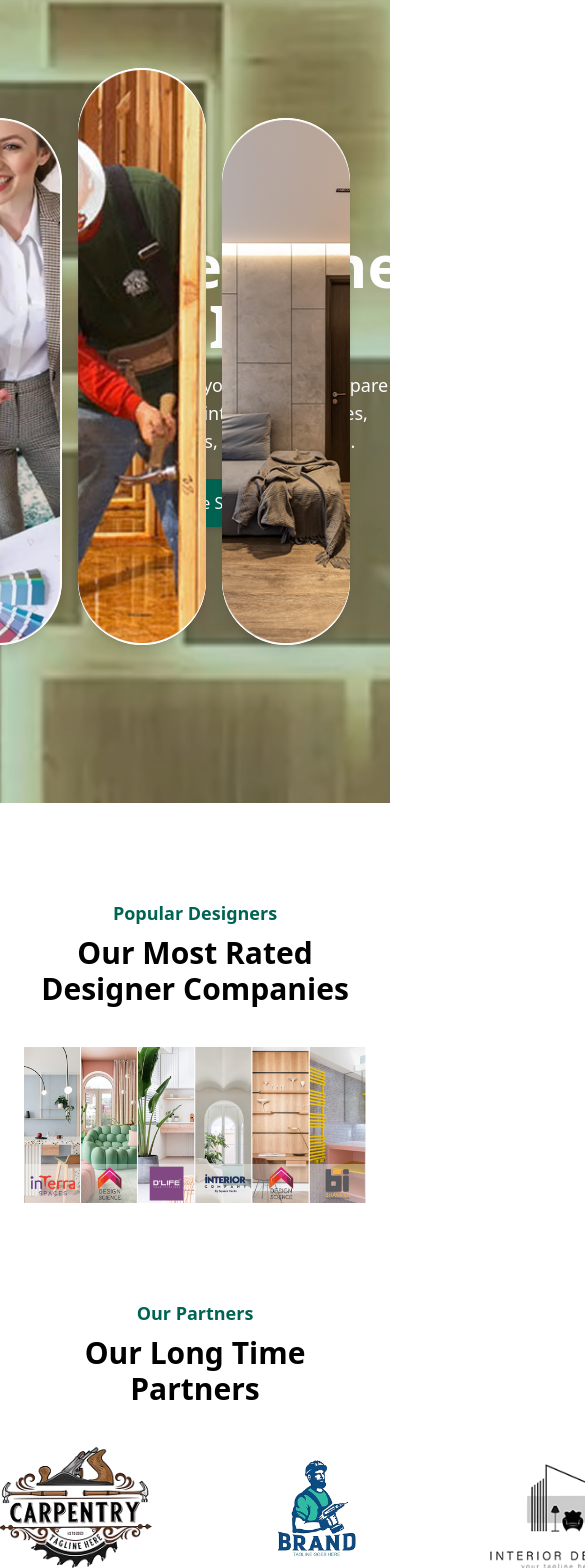
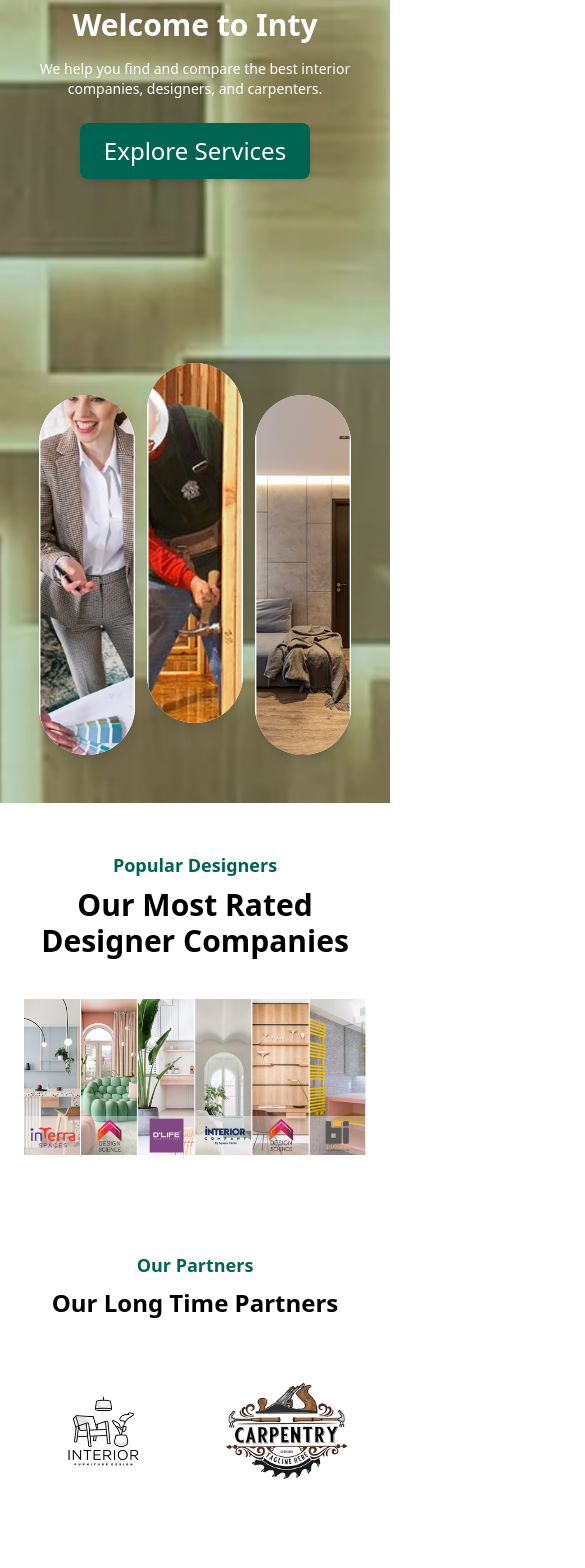
Before and after one commit to saiyam0211/inty-frontend, a React (Vite) app: page / in a window 390 px wide. Shown: the part 1960-3528 px from the top of the page, 585 px wide, since content can reach past the window. Built offline with nearby package versions, Linux system fonts and the light colour scheme.

Commit message:
make some components responsive

```diff
--- a/src/components/Hero/Hero.jsx
+++ b/src/components/Hero/Hero.jsx
@@ -1,31 +1,39 @@
-import React from 'react'
+import React from "react";
 
 const Hero = () => {
   return (
-    <section className="relative w-full h-screen flex items-center justify-between bg-cover bg-center  mb-12 px-10"
-      style={{ backgroundImage: "url('./images/hero-bg.png" }}>
-      <div className="max-w-lg ml-[90px] text-white">
-        <h1 className="text-6xl font-bold">Welcome to Inty</h1>
-        <p className="mt-4 text-lg">
+    <section
+    className="relative w-full min-h-screen flex flex-col lg:flex-row items-center justify-between bg-cover bg-center px-4 sm:px-6 md:px-10 lg:px-16 py-12 lg:py-0"
+    style={{ backgroundImage: "url('./images/hero-bg.png')" }}
+  >
+    {/* Left Content */}
+    <div className="max-w-xl text-white text-center lg:text-left lg:ml-16">
+      <h1 className="text-3xl sm:text-5xl md:text-6xl lg:text-6xl font-bold">
+        Welcome to Inty
+      </h1>
+      <p className="mt-4 text-sm sm:text-2xl md:text-2xl">
         We help you find and compare the best interior companies, designers, and carpenters.
       </p>
-        <button className="mt-6 px-6 py-3 bg-[#006452] text-white rounded-lg shadow-md hover:bg-green-700">
+      <button className="mt-6 px-6 py-3 bg-[#006452] text-white sm:py-5 text-2xl rounded-lg shadow-md md:text-2xl md:py-5 hover:bg-green-700 transition duration-300">
         Explore Services
       </button>
     </div>
-      <div className="absolute right-10 flex space-x-4">
-        <div className="w-32 h90 bg-white rounded-full overflow-hidden shadow-lg">
+
+    {/* Right Image Section */}
+    <div className="relative flex space-x-3 sm:space-x-5 md:space-x-6 lg:space-x-8 mt-8 lg:mt-0">
+      <div className="w-24 sm:w-28 md:w-32 h-90 sm:h-95 md:h-95 bg-white rounded-full overflow-hidden shadow-lg">
         <img src="./images/img1.png" alt="Designer" className="w-full h-full object-cover" />
       </div>
-        <div className="w-32 mt-[-50px] h90 bg-white rounded-full overflow-hidden shadow-lg">
+      <div className="w-24 sm:w-28 md:w-32 h-90 sm:h-120 md:h-120 bg-white rounded-full overflow-hidden shadow-lg transform -translate-y-8 sm:-translate-y-8  md:-translate-y-8 lg:-translate-y-8">
         <img src="/images/img2.png" alt="Carpenter" className="w-full h-full object-cover" />
       </div>
-        <div className="w-32 h90 bg-white rounded-full overflow-hidden shadow-lg">
+      <div className="w-24 sm:w-28 md:w-32 h-90 sm:h-95 md:h-95 bg-white rounded-full overflow-hidden shadow-lg">
         <img src="/images/img3.png" alt="Interior Design" className="w-full h-full object-cover" />
       </div>
     </div>
   </section>
-  )
-}
 
-export default Hero
+  );
+};
+
+export default Hero;
--- a/src/components/OurPartners/OurPartners.jsx
+++ b/src/components/OurPartners/OurPartners.jsx
@@ -1,32 +1,34 @@
-import React from 'react'
+import React from "react";
 
 const OurPartners = () => {
-    const partners = [
-        {
-             image : "/images/partner1.png"
-        },
-        {
-             image : "/images/partner2.png"
-        },
-        {
-             image : "/images/partner3.png"
-        },
-        {
-             image : "/images/partner4.png"
-        }
-    ]
+  const partners = [
+    { image: "/images/partner1.png" },
+    { image: "/images/partner2.png" },
+    { image: "/images/partner3.png" },
+    { image: "/images/partner4.png" },
+  ];
+
   return (
     <section className="py-12 px-6 md:px-12 lg:px-24 text-center">
-        <h3 className="text-[#006452] text-lg font-semibold">Our Partners</h3>
-        <h2 className="text-3xl md:text-4xl font-bold mt-2">Our Long Time Partners</h2>
+      {/* Headings */}
+      <h3 className="text-[#006452] text-lg font-semibold">Our Partners</h3>
+      <h2 className="text-2xl md:text-3xl lg:text-4xl font-bold mt-2">
+        Our Long Time Partners
+      </h2>
 
-       <div className='flex justify-center items-center gap-10'>
-             { partners.map((partner, index)=>(
-                      <img key={index} src={partner.image} className="w-50 object-cover" alt="" />
-              ))}
-       </div>
+      {/* Partner Logos */}
+      <div className="mt-8 grid grid-cols-2 md:grid-cols-4  gap-6 md:gap-10 lg:gap-14 justify-center items-center">
+        {partners.map((partner, index) => (
+          <img
+            key={index}
+            src={partner.image}
+            className="w-50 md:w-32 sm:w-60 lg:w-40 object-contain mx-auto"
+            alt={`Partner ${index + 1}`}
+          />
+        ))}
+      </div>
     </section>
-  )
-}
+  );
+};
 
-export default OurPartners
+export default OurPartners;
```
Lines whose indentation alone changed are shown as unchanged.
